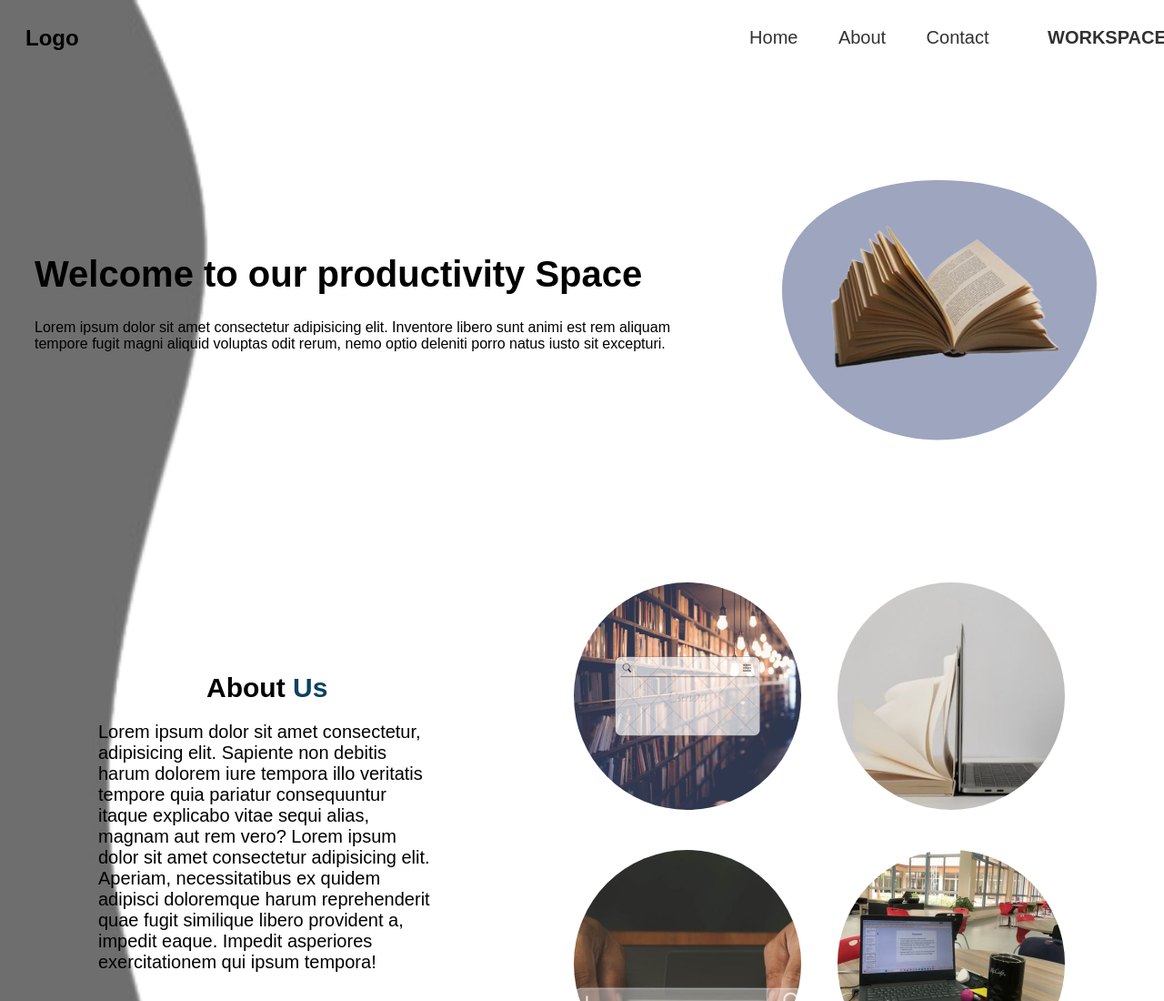
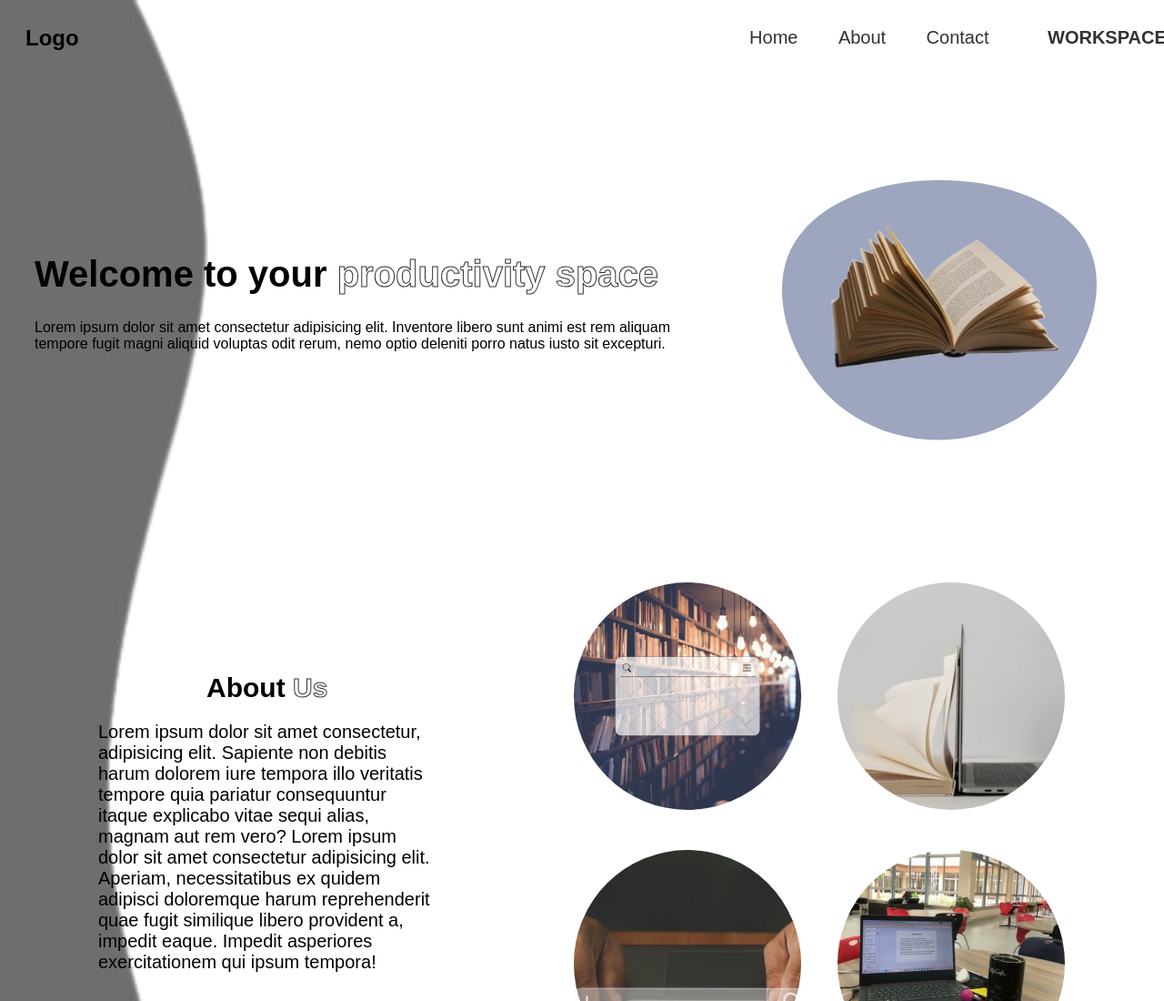
Before and after one commit to Tsunamiisking/scrum-board, a plain HTML site: page index.htm in a window 1280 px wide. Shown: the top 1100 px of the page at 91% size. Drawn offline with Linux system fonts and the light colour scheme; a web font is replaced by a local one.

Commit message:
Added text outline(span)

```diff
--- a/index.htm
+++ b/index.htm
@@ -43,7 +43,7 @@
     <main class="index-main">
         <div class="row">
             <div class="col">
-                <h1>Welcome to our productivity Space</h1>
+                <h1>Welcome to your <span>productivity space</span></h1>
                 <p>Lorem ipsum dolor sit amet consectetur adipisicing elit. Inventore libero sunt animi est rem aliquam
                     tempore fugit magni aliquid voluptas odit rerum, nemo optio deleniti porro natus iusto sit
                     excepturi.</p>
--- a/style.css
+++ b/style.css
@@ -19,6 +19,11 @@
     background: url(/images/Search-removebg-preview.png);
     background-repeat: no-repeat;
     background-size: cover;
+}
+.index-main .row .col h1 span, .about-us .middle .left h3 span{
+    /* color: black; */
+  -webkit-text-fill-color:var(--white); /* Will override color (regardless of order) */
+  -webkit-text-stroke: 1px var(--dark-grey);
 }
 
 /* .content {
@@ -341,11 +346,6 @@ nav .nav-items a {
 
 }
 
-.about-us .middle h3 span {
-    color: #0C4160;
-
-}
-
 .about-us .middle p {
     font-size: 20px;
     text-align: left;
```
